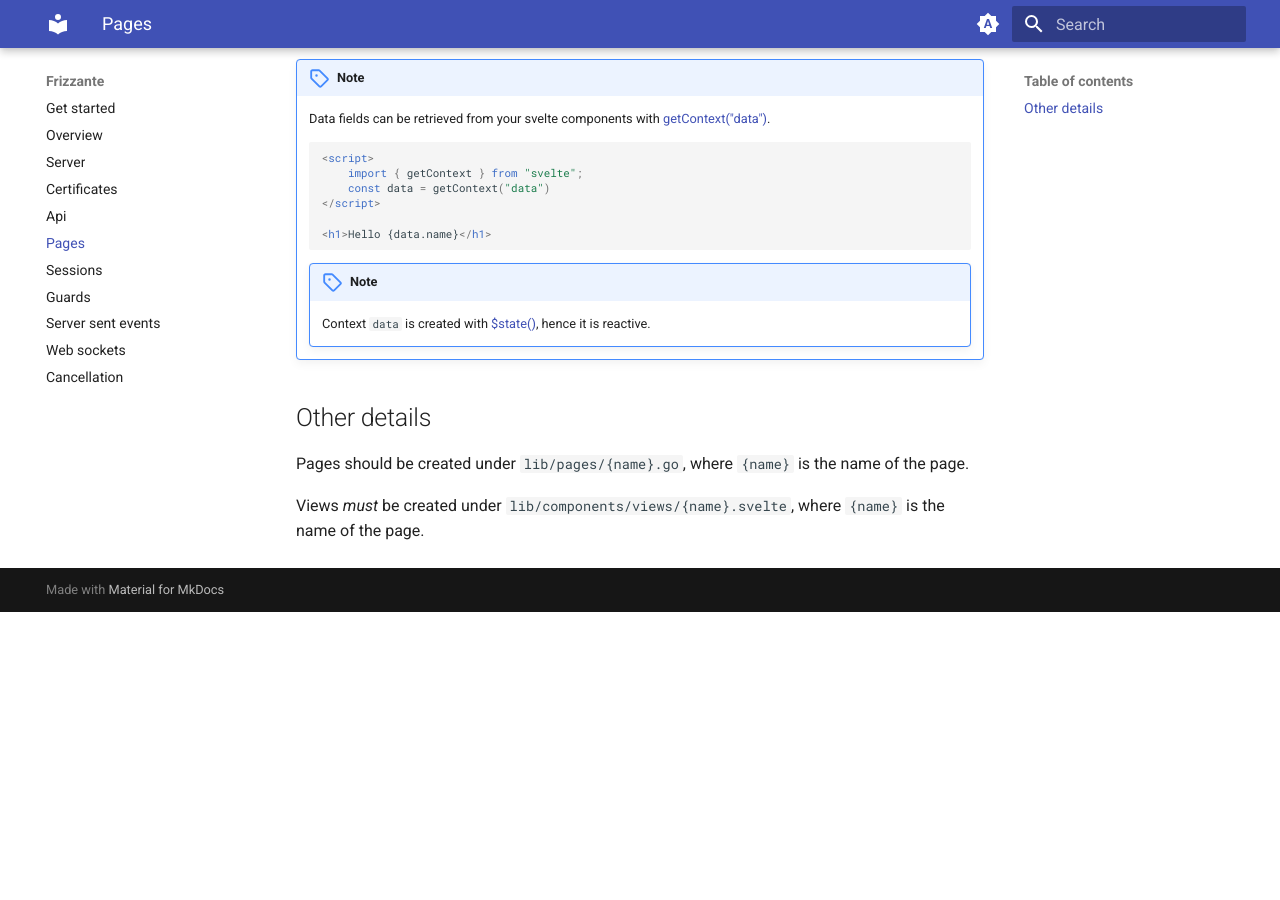
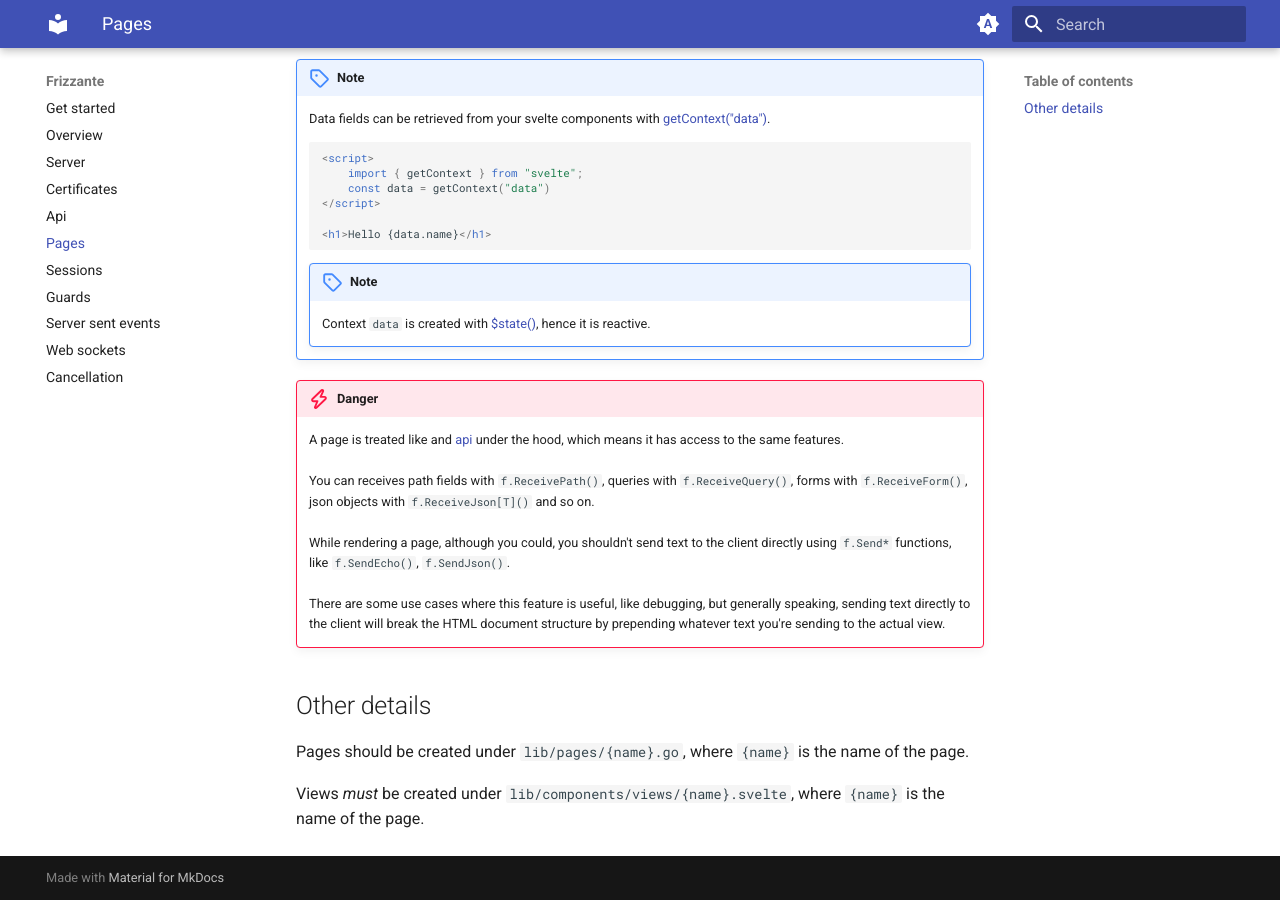
Before and after one commit to razshare/frizzante-docs, an MkDocs documentation site: the page built from docs/pages.md, in a window 1280 px wide and 900 px high, scrolled down 2287 px. Built offline with MkDocs 1.6.1 and Material for MkDocs 9.7.7, drawn with Linux system fonts in a browser that asks for light colours; before the commit the page ends 2899 px from its top, so only the background shows below that.

Commit message:
chore(docs): updating pages.

```diff
--- a/docs/pages.md
+++ b/docs/pages.md
@@ -117,6 +117,24 @@ func main() {
 	!!! note
 		Context `data` is created with [$state()](https://svelte.dev/docs/svelte/$state), hence it is reactive.
 
+
+!!! danger
+	A page is treated like and [api](./api.md) under the hood, which means it
+	has access to the same features.<br/>
+	<br/>
+	You can receives path fields with `f.ReceivePath()`,
+	queries with `f.ReceiveQuery()`,
+	forms with `f.ReceiveForm()`,
+	json objects with `f.ReceiveJson[T]()` and so on.<br/>
+	<br/>
+	While rendering a page, although you could, you shouldn't send text to the client directly
+	using `f.Send*` functions,
+	like `f.SendEcho()`, `f.SendJson()`.<br/>
+	<br/>
+	There are some use cases where this feature is useful, like debugging, but generally speaking,
+	sending text directly to the client will break the HTML document structure by prepending whatever
+	text you're sending to the actual view.
+
 ## Other details
 
 Pages should be created under `lib/pages/{name}.go`, where `{name}` is the name of the page.
```
